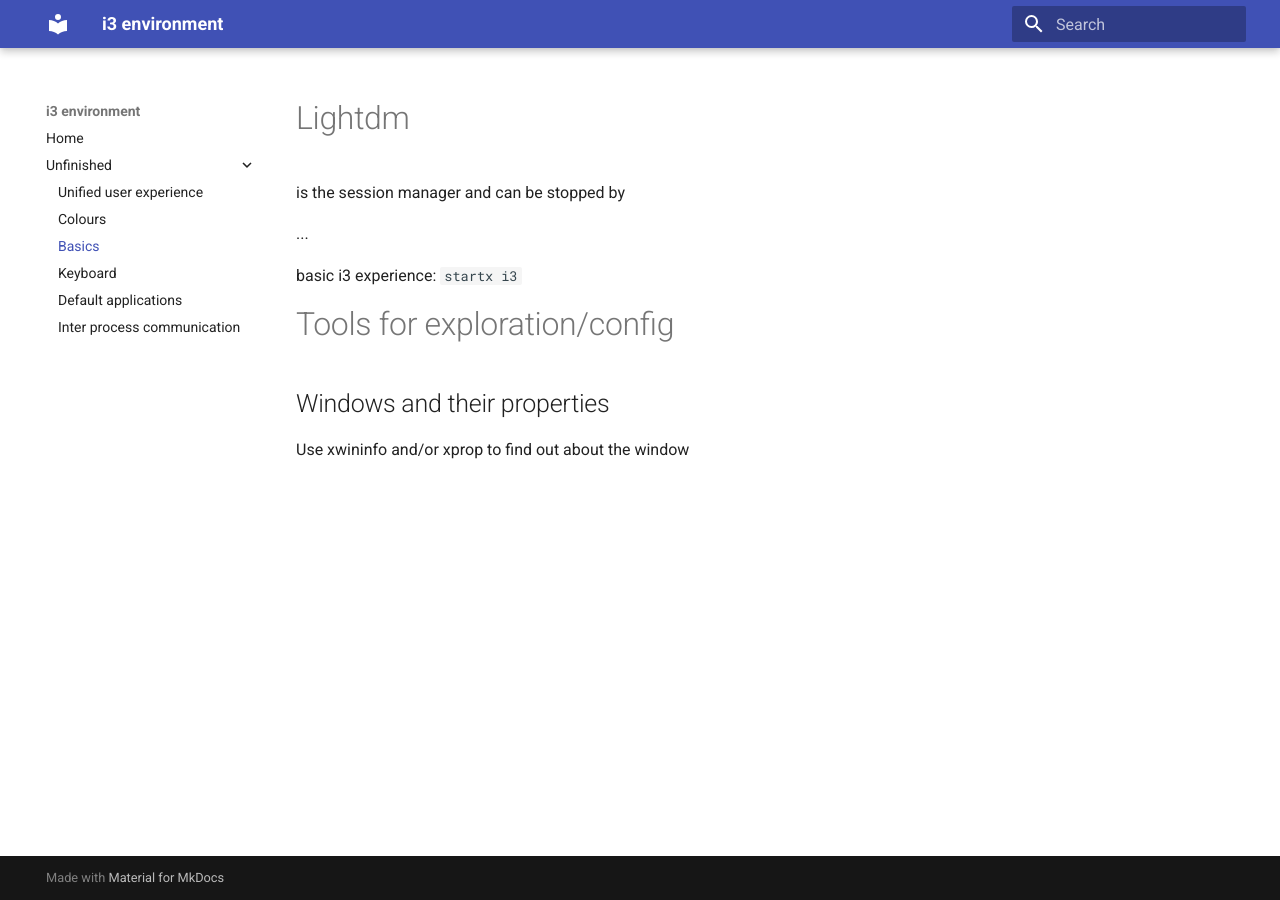
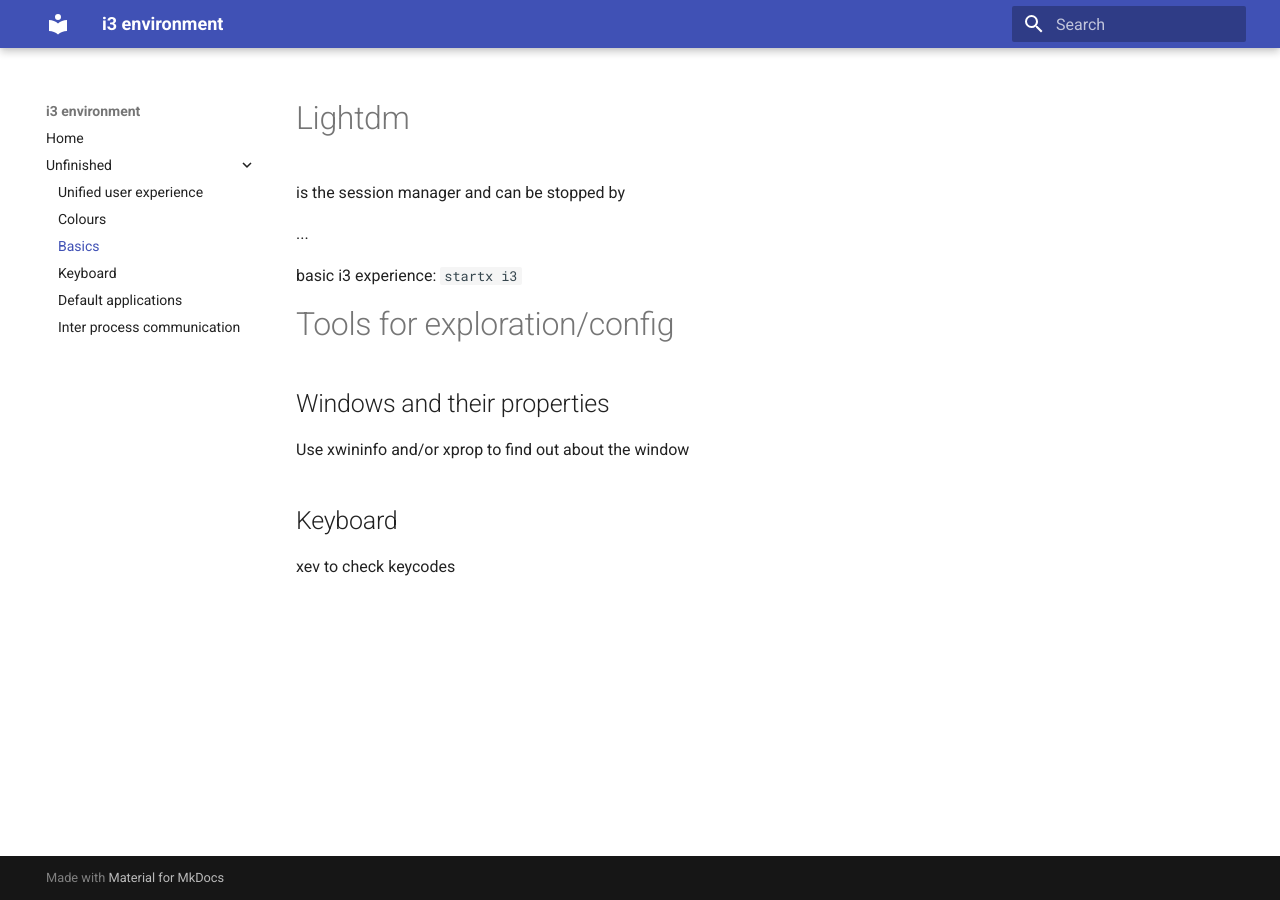
Before and after one commit to obestwalter/i3config, an MkDocs documentation site: the page built from docs/basics.md, in a window 1280 px wide. Built offline with MkDocs 1.6.1 and Material for MkDocs 9.7.7, drawn with Linux system fonts in a browser that asks for light colours; old or Windows-style settings are respelled for this version of MkDocs.

Commit message:
add xev hint

```diff
--- a/docs/basics.md
+++ b/docs/basics.md
@@ -11,3 +11,7 @@
 ## Windows and their properties
 
 Use xwininfo and/or xprop to find out about the window
+
+## Keyboard
+
+xev to check keycodes
```
